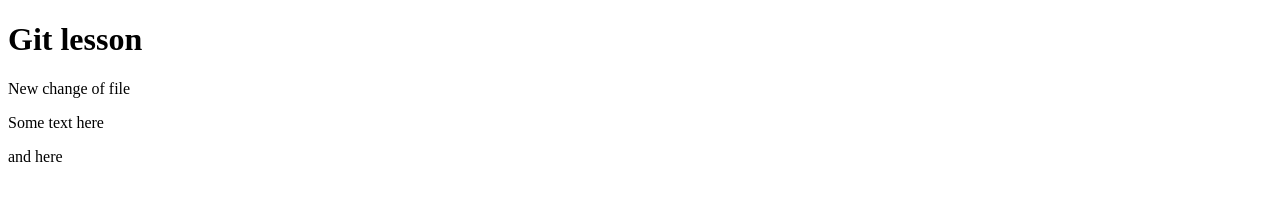
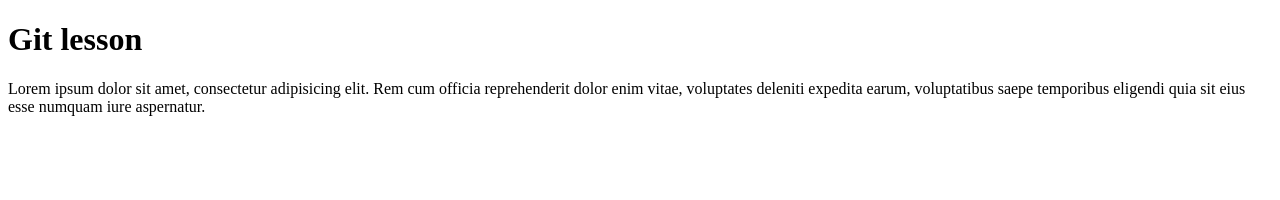
Before and after one commit to tendee/site, a plain HTML site: page index.html in a window 1280 px wide. Drawn offline with Linux system fonts and the light colour scheme.

Commit message:
third commit

```diff
--- a/index.html
+++ b/index.html
@@ -6,8 +6,6 @@
 </head>
 <body>
 	<h1>Git lesson</h1>
-	<p>New change of file</p>
-	<p>Some text here</p>
-	<p>and here</p>
+	<p>Lorem ipsum dolor sit amet, consectetur adipisicing elit. Rem cum officia reprehenderit dolor enim vitae, voluptates deleniti expedita earum, voluptatibus saepe temporibus eligendi quia sit eius esse numquam iure aspernatur.</p>
 </body>
 </html>
```
